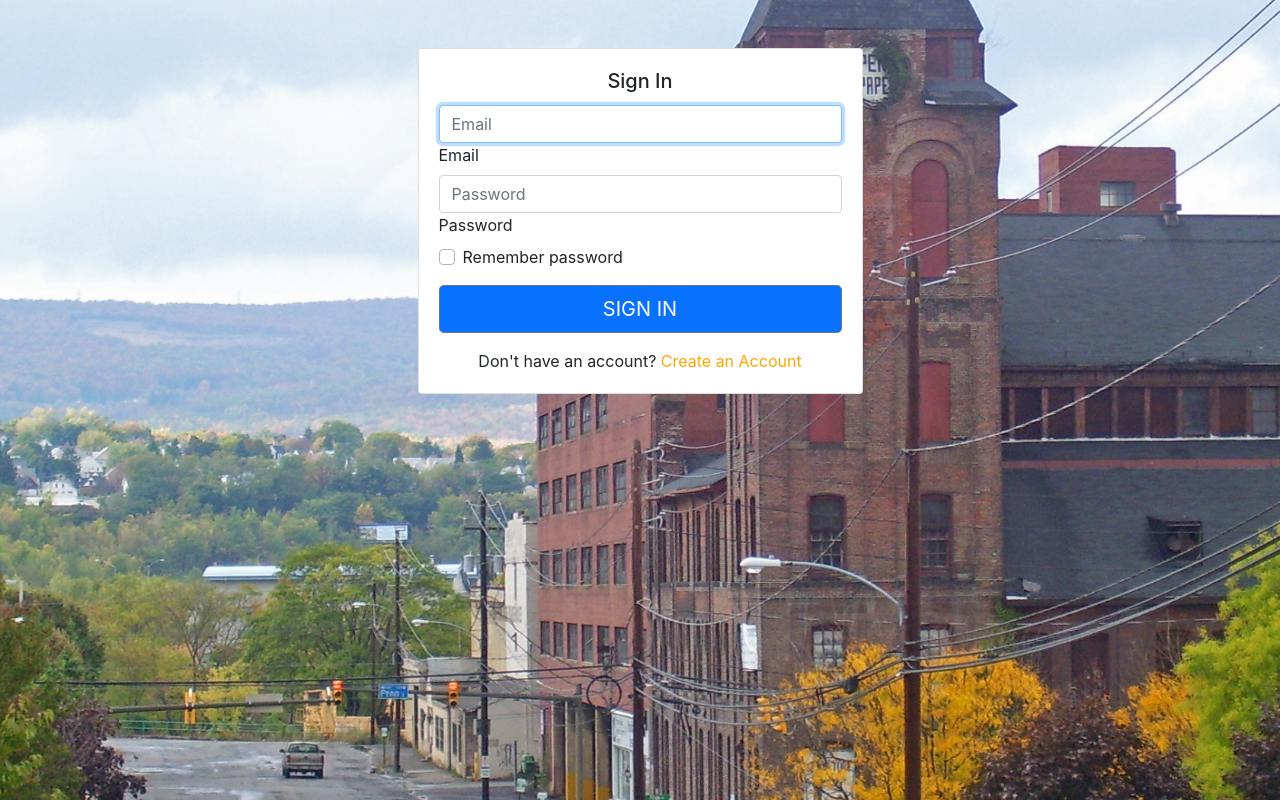
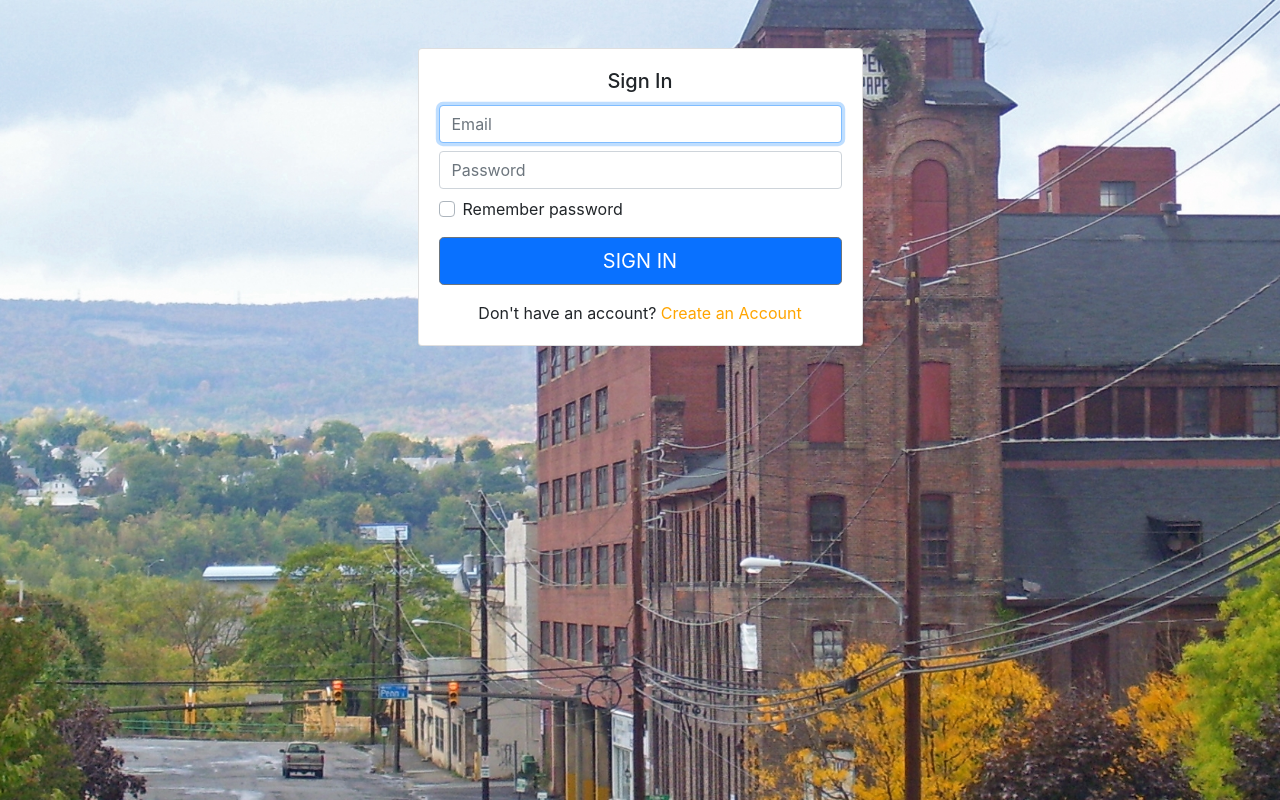
Before and after one commit to PooTeamTJ/Small-Project, a React (Create React App) app in the folder client/: page / in a window 1280 px wide. Built offline with nearby package versions, Linux system fonts and the light colour scheme; no server answers.

Commit message:
Delete Password and Email text from sign in page and added margin bottom

```diff
--- a/client/src/pages/login.jsx
+++ b/client/src/pages/login.jsx
@@ -99,14 +99,12 @@ class LoginPage extends React.Component {
                                     <h5 className="card-title text-center">Sign In</h5>
                                     {this.state.msg ? <Alert color ="danger">{this.state.msg}</Alert>: null} {/* checking for error msg*/}
                                     <Form onSubmit={this.onSubmit} className="form-signin">
-                                        <div className="form-label-group">
+                                        <div className="form-label-group mb-2">
                                             <Input type="email" name="email" id="email" placeholder="Email" onChange={this.onChangeEmail} className="form-control"  required autoFocus></Input>
-                                            <Label for="inputEmail">Email</Label>
                                         </div>
 
-                                        <div className="form-label-group">
+                                        <div className="form-label-group mb-2">
                                             <Input type="password" name="password" id="password" className="form-control" placeholder="Password" onChange={this.onChangePassword} required></Input>
-                                            <Label for="inputPassword">Password</Label>
                                         </div>
                                         <div className="custom-control custom-checkbox mb-3">
                                             <Input type="checkbox" className="custom-control-input" id="customCheck1"></Input>
```
